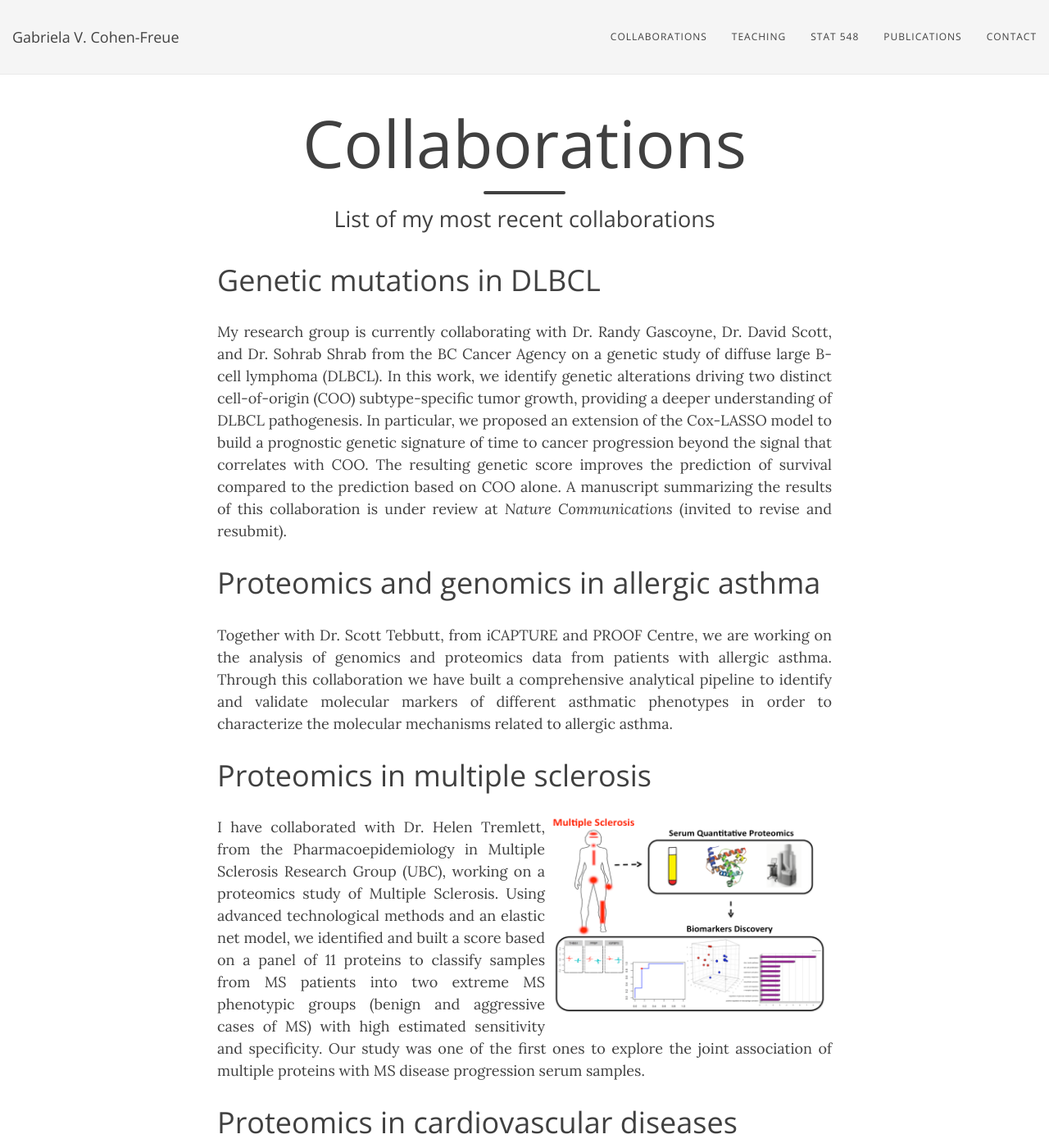
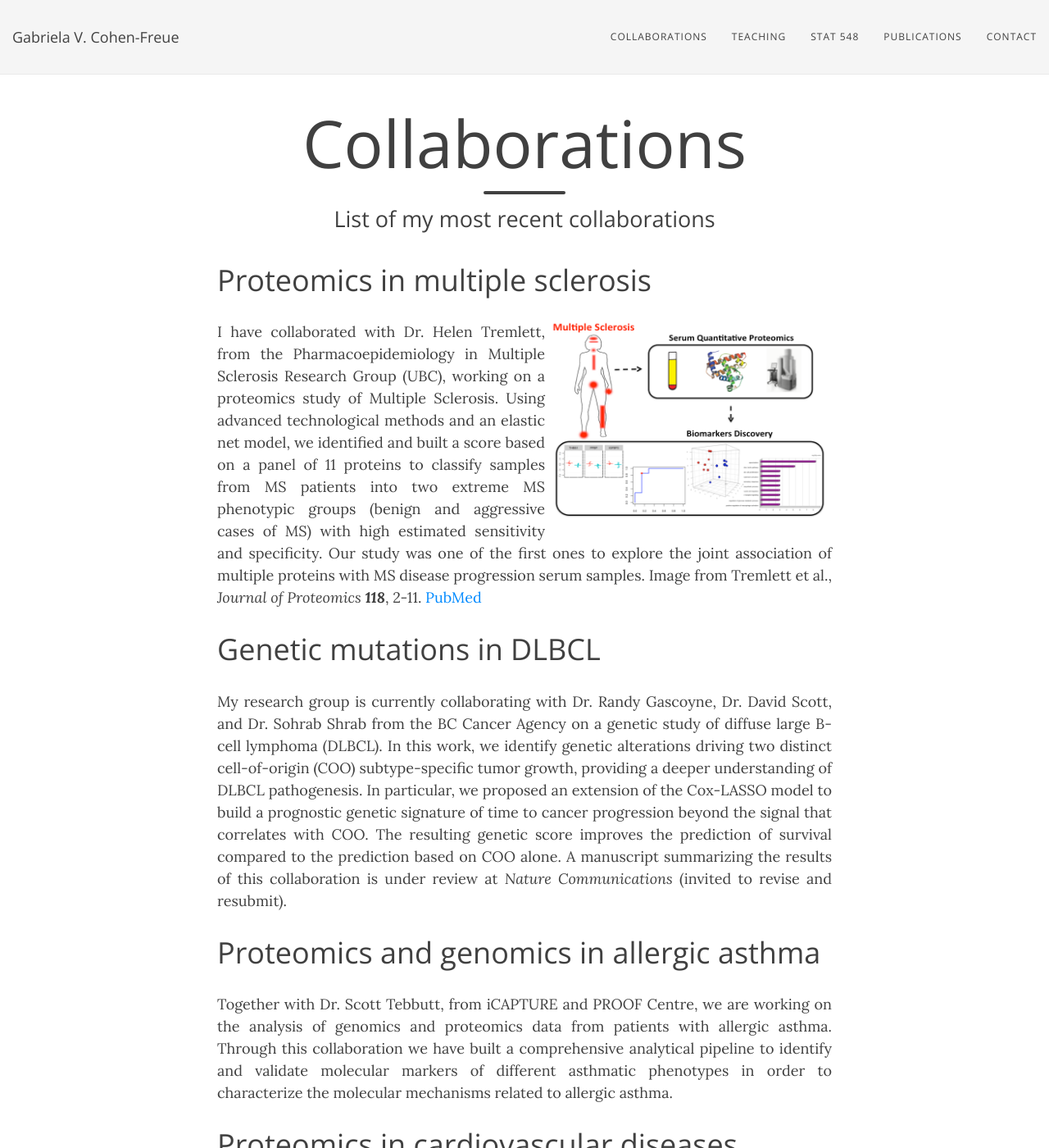
Before and after one commit to gcohenfr/gcohenfr.github.io, a Jekyll site: the page built from collab.md, in a window 1280 px wide and 1400 px high. Shown: the whole window at 82% size. Built offline with Jekyll 4.4.1, drawn with Linux system fonts in a browser that asks for light colours; nearby versions of some CDN libraries.

Commit message:
Update collab.md
add ref to pict and change order of collab

```diff
--- a/collab.md
+++ b/collab.md
@@ -4,15 +4,15 @@ title: Collaborations
 subtitle: List of my most recent collaborations
 ---
 
+# Proteomics in multiple sclerosis
+<img style="float: right;" src="/img/GraphicalAbstract.png" height="250" width="350">
+I have collaborated with Dr. Helen Tremlett, from the Pharmacoepidemiology in Multiple Sclerosis Research Group (UBC), working on a proteomics study of Multiple Sclerosis. Using advanced technological methods and an elastic net model, we identified and built a score based on a panel of 11 proteins to classify samples from MS patients into two extreme MS phenotypic groups (benign and aggressive cases of MS) with high estimated sensitivity and specificity. Our study was one of the first ones to explore the joint association of multiple proteins with MS disease progression serum samples. Image from Tremlett et al., *Journal of Proteomics* ***118***, 2-11. [PubMed](https://www.ncbi.nlm.nih.gov/pubmed/25753122)
+
 # Genetic mutations in DLBCL
 My research group is currently collaborating with Dr. Randy Gascoyne, Dr. David Scott, and Dr. Sohrab Shrab from the BC Cancer Agency on a genetic study of diffuse large B-cell lymphoma (DLBCL). In this work, we identify genetic alterations driving two distinct cell-of-origin (COO) subtype-specific tumor growth, providing a deeper understanding of DLBCL pathogenesis. In particular, we proposed an extension of the Cox-LASSO model to build a prognostic genetic signature of time to cancer progression beyond the signal that correlates with COO. The resulting genetic score improves the prediction of survival compared to the prediction based on COO alone. A manuscript summarizing the results of this collaboration is under review at *Nature Communications* (invited to revise and resubmit).
 
 # Proteomics and genomics in allergic asthma
 Together with Dr. Scott Tebbutt, from iCAPTURE and PROOF Centre, we are working on the analysis of genomics and proteomics data from patients with allergic asthma. Through this collaboration we have built a comprehensive analytical pipeline to identify and validate molecular markers of different asthmatic phenotypes in order to characterize the molecular mechanisms related to allergic asthma.
-
-# Proteomics in multiple sclerosis
-<img style="float: right;" src="/img/GraphicalAbstract.png" height="250" width="350">
-I have collaborated with Dr. Helen Tremlett, from the Pharmacoepidemiology in Multiple Sclerosis Research Group (UBC), working on a proteomics study of Multiple Sclerosis. Using advanced technological methods and an elastic net model, we identified and built a score based on a panel of 11 proteins to classify samples from MS patients into two extreme MS phenotypic groups (benign and aggressive cases of MS) with high estimated sensitivity and specificity. Our study was one of the first ones to explore the joint association of multiple proteins with MS disease progression serum samples.
 
 # Proteomics in cardiovascular diseases
 I have worked with Dr. Bruce McManus, from the NCE CECR Prevention of Organ Failure (PROOF) Centre of Excellence (UBC), and Dr. Christoph Borchers, from the Genome BC Proteomics Centre (University of Victoria), on proteomic biomarkers studies of heart failure and cardiovascular diseases (work in progress). We have conducted rigorous statistical analyses based on regularized linear models and classifiers that identified promising panels of proteins. If externally validated, these markers will lead to the development of inexpensive protein-based blood tests that could be used by physicians to monitor response to therapies, resulting in more personalized patient management.
```
